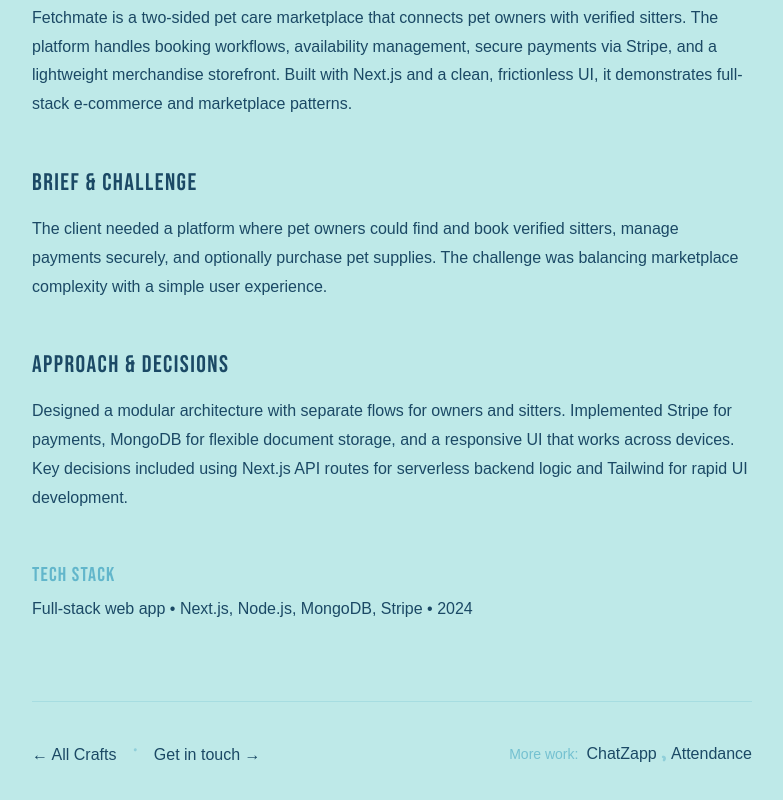
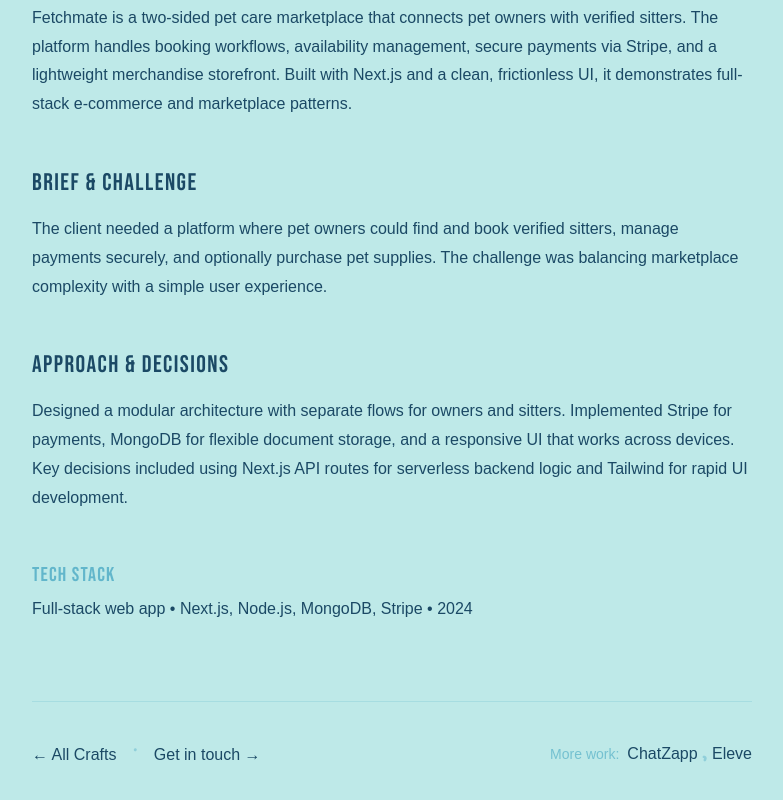
Before and after one commit to Swayam101/portfolio-next, a Next.js app: page /projects/fetchmate in a window 1280 px wide. Shown: the part 767-1567 px from the top of the page, without its empty margins (248-1031 px from the left). Built offline with nearby package versions, Linux system fonts and the light colour scheme; a web font is replaced by a local one.

Commit message:
updated project links

```diff
--- a/src/data/projects.ts
+++ b/src/data/projects.ts
@@ -9,7 +9,7 @@ const MY_PROJECTS: Project[] = [
       "Two-sided pet care marketplace connecting pet owners with verified sitters. Features booking workflows, availability management, secure payments, and a lightweight merchandise storefront — built with a clean, frictionless UI.",
     tags: ["Next.js", "Node.js", "MongoDB", "Stripe", "Tailwind"],
     year: "2024",
-    link: "https://example.com",
+    link: "https://fetch-mate-2-0.vercel.app",
     repo: "https://github.com",
     overview:
       "Fetchmate is a two-sided pet care marketplace that connects pet owners with verified sitters. The platform handles booking workflows, availability management, secure payments via Stripe, and a lightweight merchandise storefront. Built with Next.js and a clean, frictionless UI, it demonstrates full-stack e-commerce and marketplace patterns.",
@@ -27,7 +27,7 @@ const MY_PROJECTS: Project[] = [
       "Solana wallet-authenticated AI chat platform where users stake credits to interact with personality-driven agents. Combines LLM APIs, token-based credit systems, and lightweight Web3 integrations for on-chain identity.",
     tags: ["Solana", "Web3.js", "Node.js", "OpenAI API", "PostgreSQL"],
     year: "2024",
-    link: "https://example.com",
+    link: "https://chatzapp-sage.vercel.app",
     repo: "https://github.com",
     overview:
       "ChatZapp is an AI chat platform that uses Solana wallet authentication. Users stake credits to interact with personality-driven agents powered by LLM APIs. The project combines token-based credit systems with lightweight Web3 integrations for on-chain identity verification.",
@@ -37,36 +37,36 @@ const MY_PROJECTS: Project[] = [
       "Integrated Solana wallet adapter for authentication, built a credit staking mechanism, and connected OpenAI API with custom system prompts per agent. PostgreSQL stores conversation history and user credits. The architecture separates Web3 logic from the chat layer for maintainability.",
     specs: "Web3 + AI • Solana, Web3.js, Node.js, OpenAI, PostgreSQL • 2024",
   },
-  {
-    id: 3,
-    slug: "attendance",
-    title: "Attendance",
-    description:
-      "Employee attendance and workforce tracking system with role-based dashboards, real-time status monitoring, and exportable reporting for small to mid-sized teams.",
-    tags: ["React", "Express", "MySQL", "JWT Auth", "REST API"],
-    year: "2023",
-    link: "https://example.com",
-    repo: "https://github.com",
-    overview:
-      "Attendance is an employee attendance and workforce tracking system built for small to mid-sized teams. It features role-based dashboards, real-time status monitoring, and exportable reporting. The stack includes React, Express, MySQL, and JWT authentication.",
-    brief:
-      "A business needed a simple way to track employee attendance, check-in/check-out times, and generate reports. The system had to support different roles (admin, manager, employee) with appropriate permissions.",
-    response:
-      "Designed a REST API with Express and MySQL, JWT for stateless auth, and role-based access control. The React frontend provides dashboards per role with real-time updates. Export functionality supports CSV for payroll integration.",
-    specs: "SaaS • React, Express, MySQL, JWT • 2023",
-  },
+  // {
+  //   id: 3,
+  //   slug: "attendance",
+  //   title: "Attendance",
+  //   description:
+  //     "Employee attendance and workforce tracking system with role-based dashboards, real-time status monitoring, and exportable reporting for small to mid-sized teams.",
+  //   tags: ["React", "Express", "MySQL", "JWT Auth", "REST API"],
+  //   year: "2023",
+  //   link: "https://example.com",
+  //   repo: "https://github.com",
+  //   overview:
+  //     "Attendance is an employee attendance and workforce tracking system built for small to mid-sized teams. It features role-based dashboards, real-time status monitoring, and exportable reporting. The stack includes React, Express, MySQL, and JWT authentication.",
+  //   brief:
+  //     "A business needed a simple way to track employee attendance, check-in/check-out times, and generate reports. The system had to support different roles (admin, manager, employee) with appropriate permissions.",
+  //   response:
+  //     "Designed a REST API with Express and MySQL, JWT for stateless auth, and role-based access control. The React frontend provides dashboards per role with real-time updates. Export functionality supports CSV for payroll integration.",
+  //   specs: "SaaS • React, Express, MySQL, JWT • 2023",
+  // },
   {
     id: 4,
-    slug: "dukan",
-    title: "Dukan",
+    slug: "eleve",
+    title: "Eleve",
     description:
       "Minimal thrift-commerce platform focused on curated listings, inventory tracking, and streamlined checkout. Designed for fast performance and mobile-first browsing.",
     tags: ["Next.js", "Node.js", "MongoDB", "Stripe", "Vercel"],
     year: "2023",
-    link: "https://example.com",
+    link: "https://ecomsamp.vercel.app",
     repo: "https://github.com",
     overview:
-      "Dukan is a minimal thrift-commerce platform focused on curated listings, inventory tracking, and streamlined checkout. Built for fast performance and mobile-first browsing, it demonstrates modern e-commerce patterns with Next.js and Vercel.",
+      "Eleve is a minimal thrift-commerce platform focused on curated listings, inventory tracking, and streamlined checkout. Built for fast performance and mobile-first browsing, it demonstrates modern e-commerce patterns with Next.js and Vercel.",
     brief:
       "The client wanted a lightweight thrift store platform — no heavy CMS, just curated listings, simple inventory, and a smooth checkout. Mobile-first was non-negotiable.",
     response:
```
